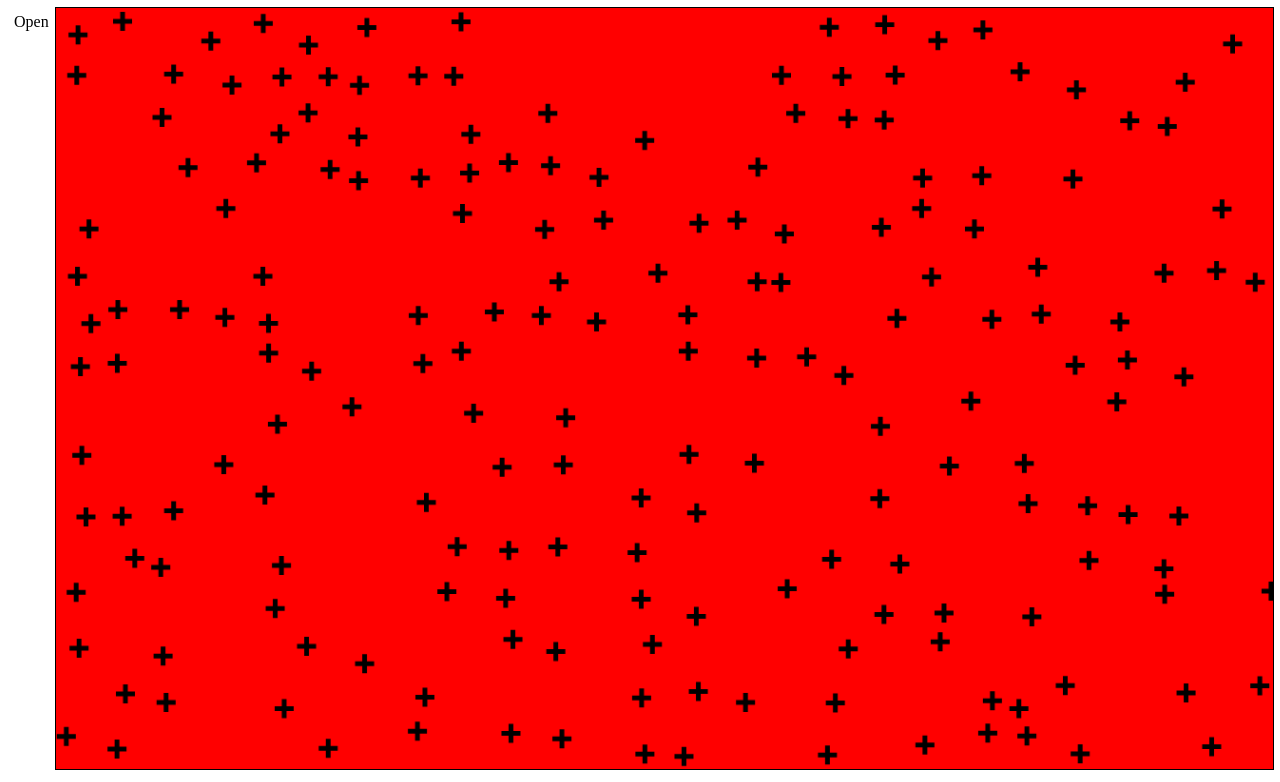
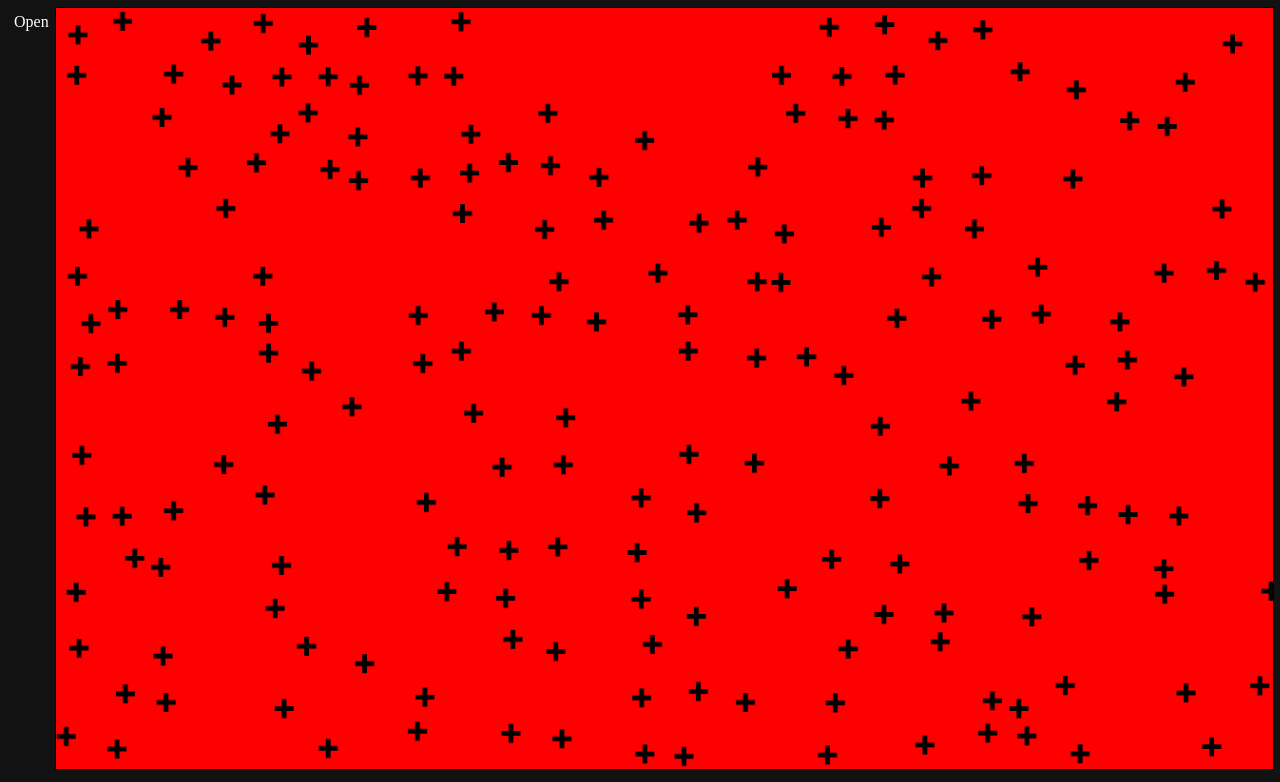
Before and after one commit to guillaume-gomez/randomCrosses, a website: page index.html in a window 1280 px wide. Shown: the part 73-855 px from the top of the page. Drawn offline with nearby package versions, Linux system fonts and the light colour scheme.

Commit message:
add style

```diff
--- a/css/stylesheet.css
+++ b/css/stylesheet.css
@@ -1,3 +1,12 @@
+body {
+  background: #121212;
+  color: white;
+}
+
+a {
+  color: grey;
+}
+
 #canvas{
   border: solid 1px black;
   width:  100%;
```
